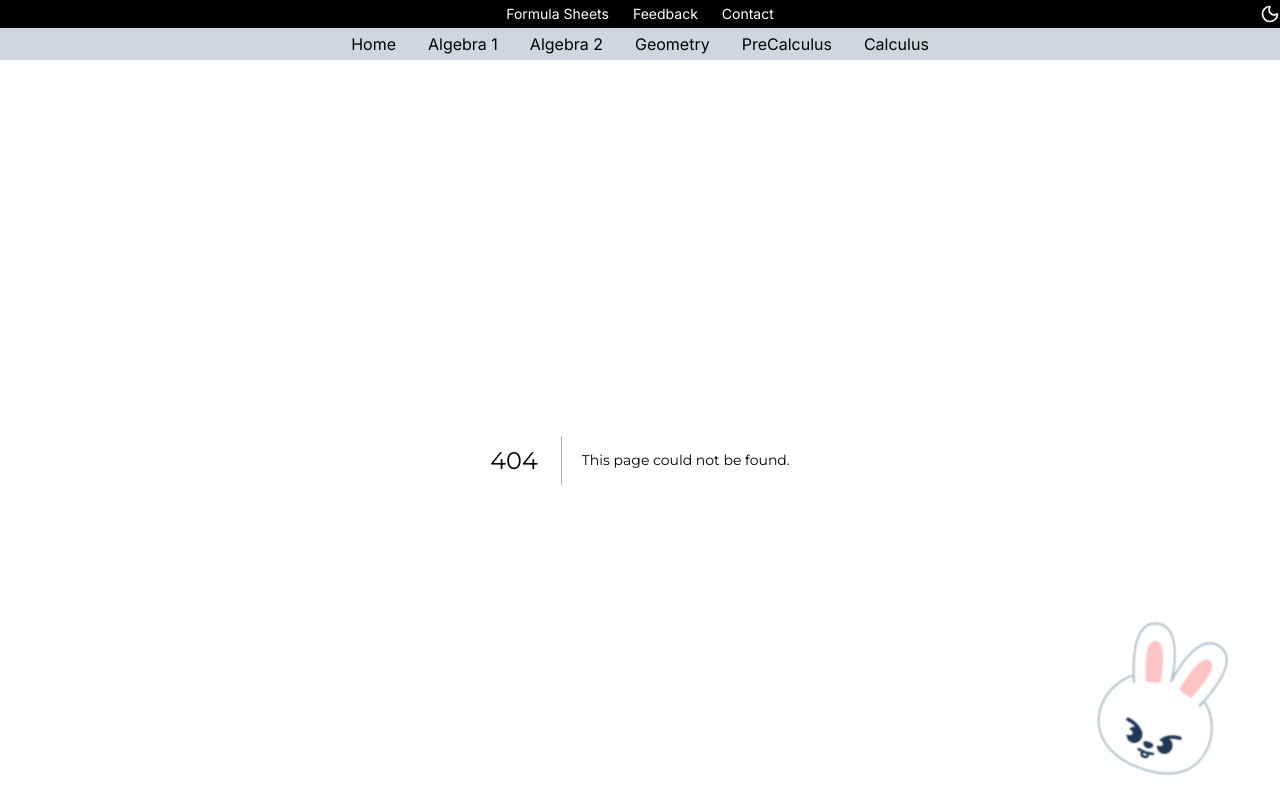
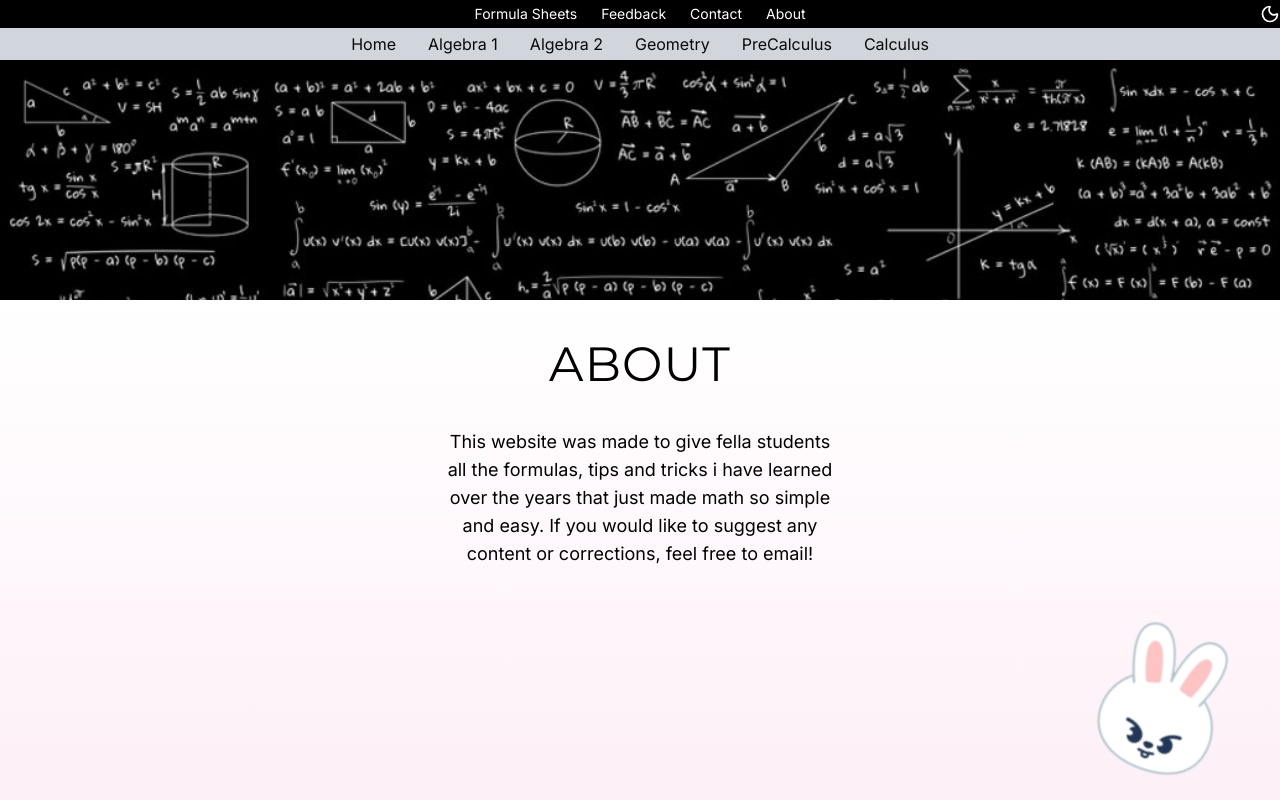
Before and after one commit to dakshs-07/math-notes, a Next.js app: page /about in a window 1280 px wide. Before the commit this address had no page. Shown: the top 800 px of the page. Built offline with nearby package versions, Linux system fonts and the light colour scheme.

Commit message:
added about page

```diff
--- /dev/null
+++ b/app/about/page.jsx
@@ -0,0 +1,35 @@
+import PageWrapper from "@/components/PageWrapper";
+import Image from "next/image";
+import React from "react";
+
+function page() {
+  return (
+    <div className="relative">
+      <div className="w-full h-[30vh] overflow-hidden">
+        <Image
+          src="/math1.jpg"
+          alt="hero image"
+          width={1200}
+          height={600}
+          className="w-full h-auto"
+        />
+      </div>
+      <PageWrapper
+        gradient="from-white to-pink-100"
+        fontColor="text-black"
+      >
+        <div className="flex flex-col justify-center items-center">
+          <h1 className="text-5xl tracking-wide py-10">ABOUT</h1>
+          <p className="text-center max-w-[400px] text-lg">
+            This website was made to give fella students all the formulas, tips and
+            tricks i have learned over the years that just made math so simple
+            and easy. If you would like to suggest any content or corrections,
+            feel free to email!
+          </p>
+        </div>
+      </PageWrapper>
+    </div>
+  );
+}
+
+export default page;
--- a/app/math/About/page.jsx
+++ /dev/null
@@ -1,22 +0,0 @@
-import PageWrapper from '@/components/PageWrapper'
-import React from 'react'
-
-function page() {
-  return (
-    <div>
-      <PageWrapper gradient="from-amber-100 to-amber-200" fontColor="text-amber-900">
-        <div className="flex flex-col justify-center items-center">
-            <h1 className='text-5xl tracking-wide py-10'>ABOUT</h1>
-        <p className='text-center max-w-[400px] text-lg'>
-          This website was made to give students all the formulas, tips and
-          tricks i have learned over the years that just made math so simple and
-          easy. If you would like to suggest any content or corrections, feel
-          free to email!
-        </p>
-        </div>
-      </PageWrapper>
-    </div>
-  );
-}
-
-export default page
--- a/components/TopBar.jsx
+++ b/components/TopBar.jsx
@@ -9,6 +9,7 @@ function TopBar() {
         <Link href="/">Formula Sheets</Link>
         <Link href="/">Feedback</Link>
         <Link href="/">Contact</Link>
+        <Link href="/about">About</Link>
         <div className='absolute right-0'>
             <Moon size={20}/>
         </div>
```
